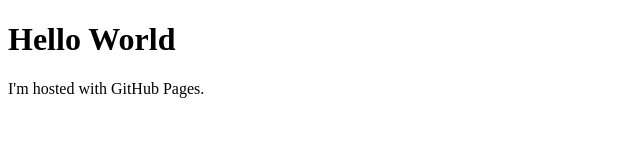
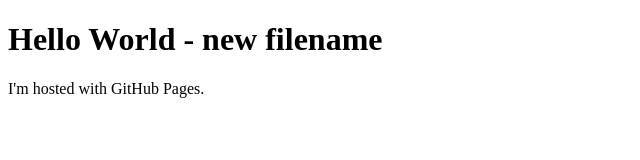
Before and after one commit to kakaufman/kakaufman.github.io, a plain HTML site: page Index.html in a window 1280 px wide. Shown: the whole page, without its empty margins (0-640 px from the left). Drawn offline with Linux system fonts and the light colour scheme.

Commit message:
Renamed index
temp

```diff
--- a/Index.html
+++ b/Index.html
@@ -1,7 +1,7 @@
 <!DOCTYPE html>
 <html>
 <body>
-<h1>Hello World</h1>
+<h1>Hello World - new filename</h1>
 <p>I'm hosted with GitHub Pages.</p>
 </body>
 </html>
```
